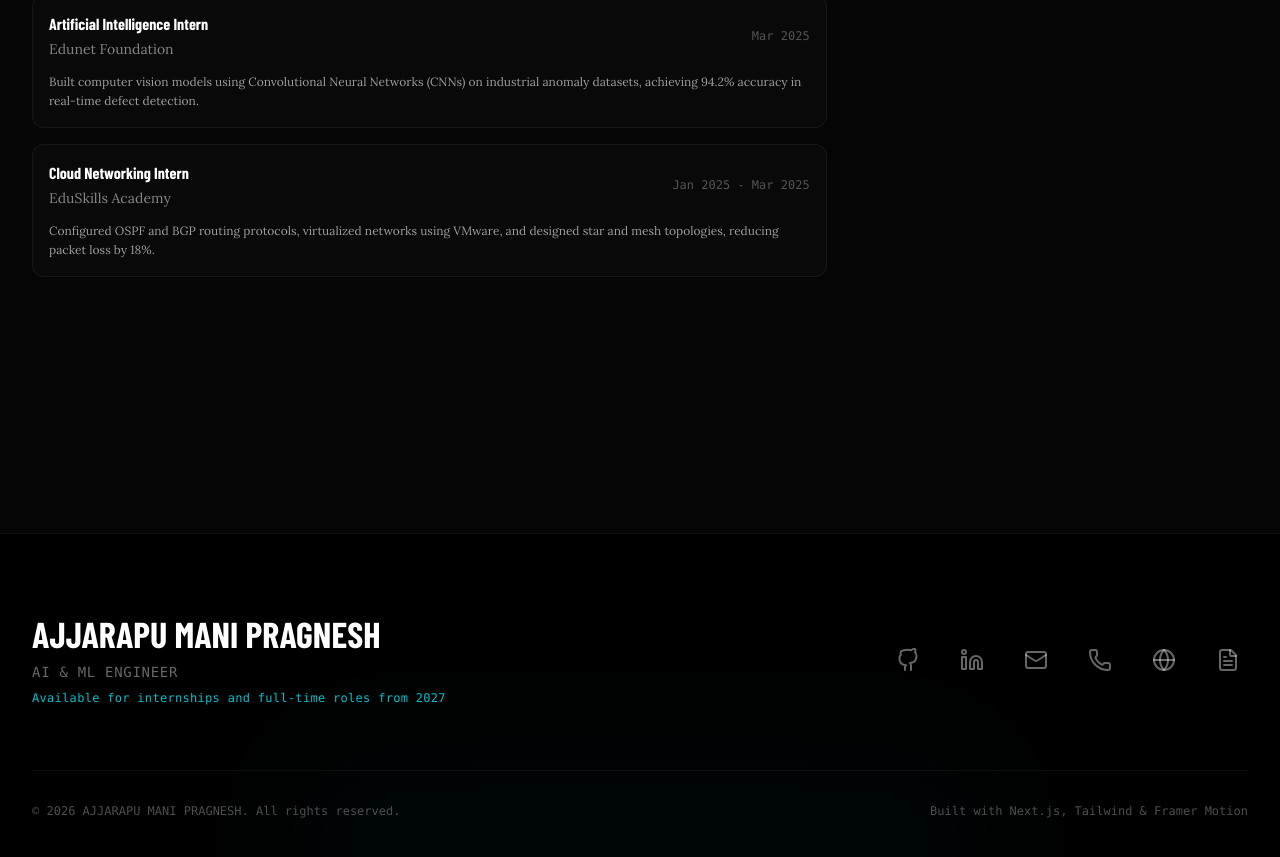
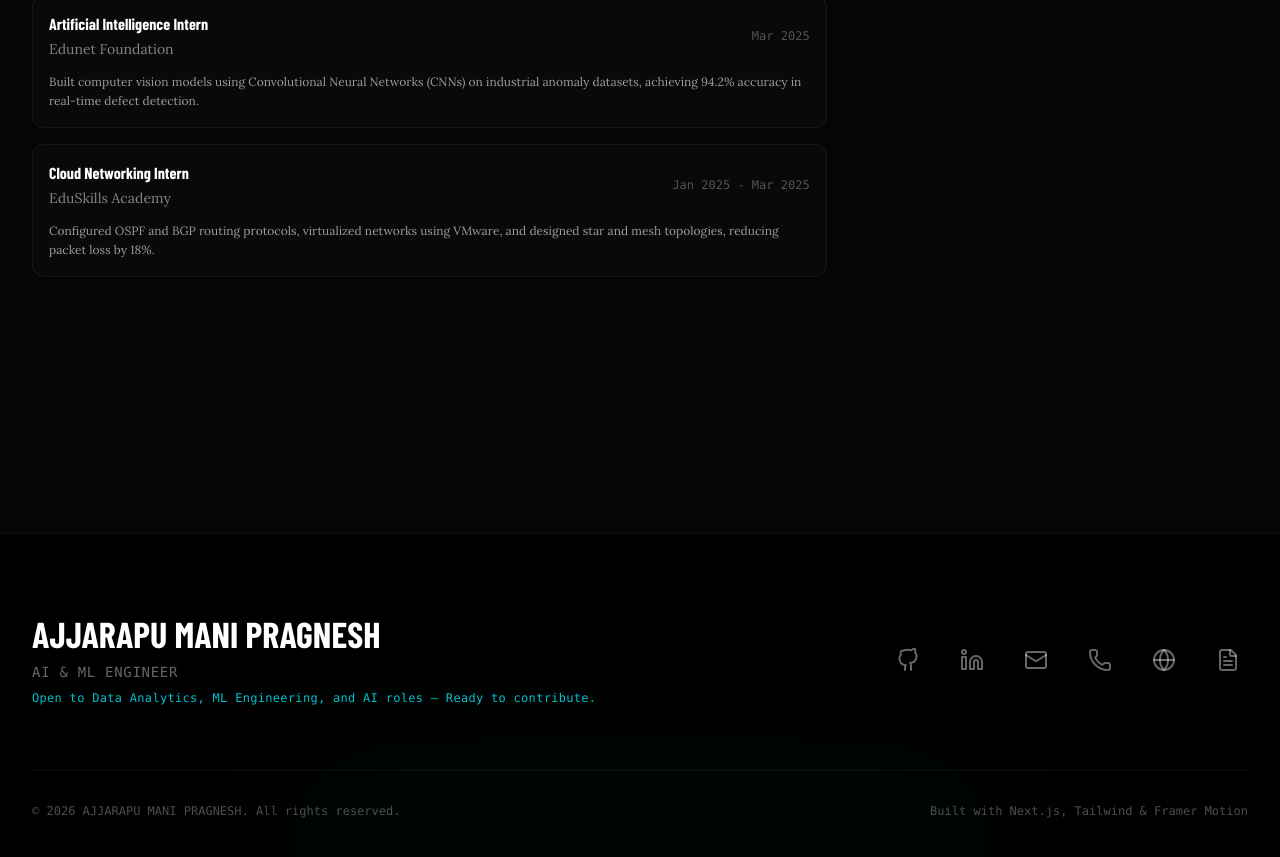
Before and after one commit to ManiPragnesh/PortFolio, a Next.js app: page / in a window 1280 px wide. Shown: the part 6739-7596 px from the top of the page. Built offline with nearby package versions, Linux system fonts and the light colour scheme; a web font is replaced by a local one.

Commit message:
feat: update footer availability to formal role statement

```diff
--- a/src/components/sections/Connect.tsx
+++ b/src/components/sections/Connect.tsx
@@ -69,7 +69,7 @@ export function Connect() {
         >
           <h2 className="text-3xl sm:text-4xl font-bold font-sans text-white mb-2">AJJARAPU MANI PRAGNESH</h2>
           <p className="text-white/40 font-mono text-sm tracking-wider uppercase">AI & ML Engineer</p>
-          <p className="text-[#00f0ff]/80 font-mono text-xs tracking-wide mt-2">Available for internships and full-time roles from 2027</p>
+          <p className="text-[#00f0ff]/80 font-mono text-xs tracking-wide mt-2">Open to Data Analytics, ML Engineering, and AI roles — Ready to contribute.</p>
         </motion.div>
 
         <motion.div
```
